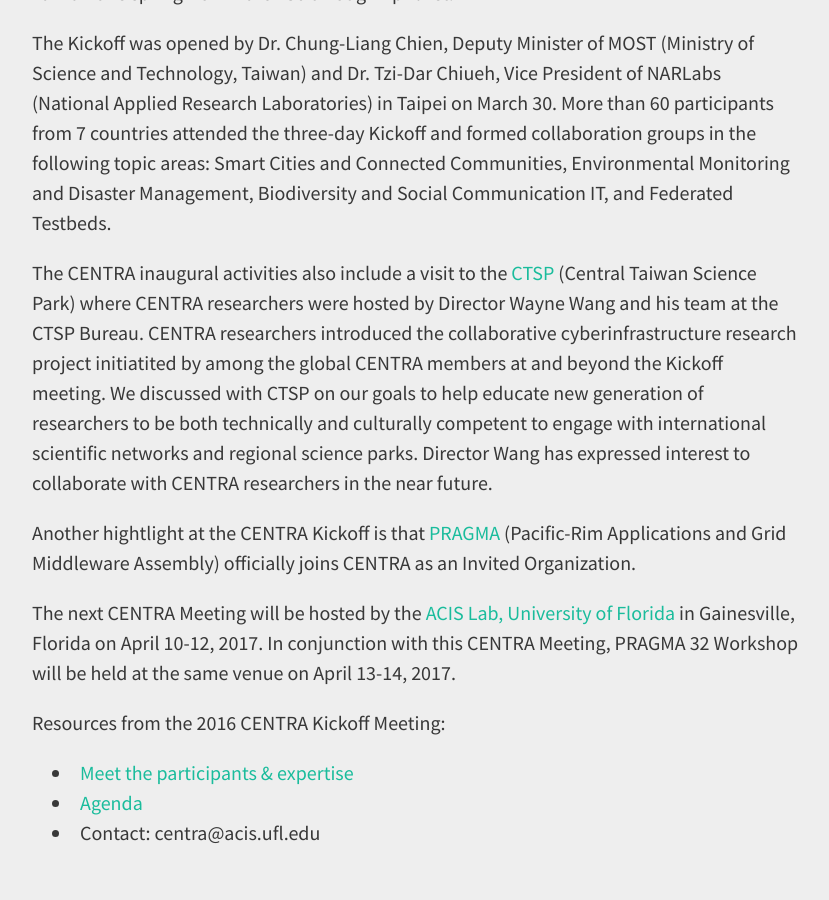
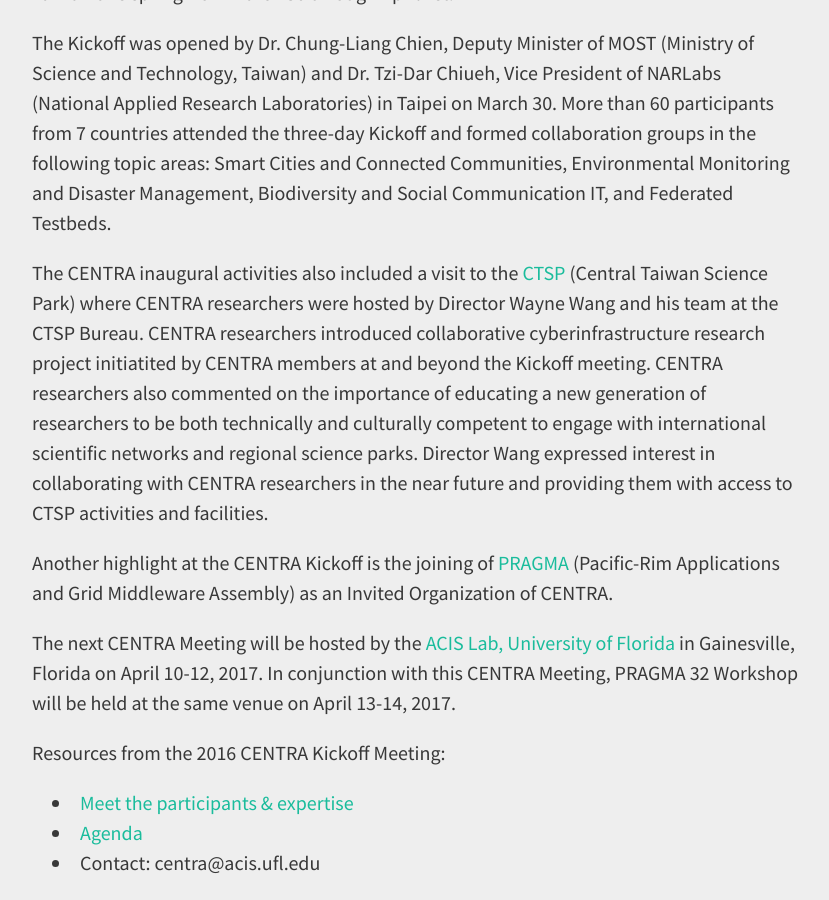
Before and after one commit to hmchou56/centra8, a Jekyll site: the page built from _news/2016-06-08-centrakickoff.md, in a window 1280 px wide and 900 px high, scrolled down 633 px. Shown: the whole window, without its empty margins (224-1053 px from the left). Built offline with Jekyll 4.4.1, drawn with Linux system fonts in a browser that asks for light colours; nearby versions of some CDN libraries.

Commit message:
Update 2016-06-08-centrakickoff.md

```diff
--- a/_news/2016-06-08-centrakickoff.md
+++ b/_news/2016-06-08-centrakickoff.md
@@ -9,9 +9,9 @@
 
 The Kickoff was opened by Dr. Chung-Liang Chien, Deputy Minister of MOST (Ministry of Science and Technology, Taiwan) and Dr. Tzi-Dar Chiueh, Vice President of NARLabs (National Applied Research Laboratories) in Taipei on March 30. More than 60 participants from 7 countries attended the three-day Kickoff and formed collaboration groups in the following topic areas: Smart Cities and Connected Communities, Environmental Monitoring and Disaster Management, Biodiversity and Social Communication IT, and Federated Testbeds.
 
-The CENTRA inaugural activities also include a visit to the [CTSP](http://www.ctsp.gov.tw/english/) (Central Taiwan Science Park) where CENTRA researchers were hosted by Director Wayne Wang and his team at the CTSP Bureau. CENTRA researchers introduced the collaborative cyberinfrastructure research project initiatited by among the global CENTRA members at and beyond the Kickoff meeting. We discussed with CTSP on our goals to help educate new generation of researchers to be both technically and culturally competent to engage with international scientific networks and regional science parks. Director Wang has expressed interest to collaborate with CENTRA researchers in the near future.
+The CENTRA inaugural activities also included a visit to the [CTSP](http://www.ctsp.gov.tw/english/) (Central Taiwan Science Park) where CENTRA researchers were hosted by Director Wayne Wang and his team at the CTSP Bureau. CENTRA researchers introduced  collaborative cyberinfrastructure research project initiatited by CENTRA members at and beyond the Kickoff meeting. CENTRA researchers also commented on the importance of educating a new generation of researchers to be both technically and culturally competent to engage with international scientific networks and regional science parks. Director Wang expressed interest in collaborating with CENTRA researchers in the near future and providing them with access to CTSP activities and facilities.
 
-Another hightlight at the CENTRA Kickoff is that [PRAGMA](http://www.pragma-grid.net) (Pacific-Rim Applications and Grid Middleware Assembly) officially joins CENTRA as an Invited Organization.
+Another highlight at the CENTRA Kickoff is the joining of [PRAGMA](http://www.pragma-grid.net) (Pacific-Rim Applications and Grid Middleware Assembly) as an Invited Organization of CENTRA.
 
 The next CENTRA Meeting will be hosted by the [ACIS Lab, University of Florida](https://www.acis.ufl.edu) in Gainesville, Florida on April 10-12, 2017. In conjunction with this CENTRA Meeting, PRAGMA 32 Workshop will be held at the same venue on April 13-14, 2017.
 
```
